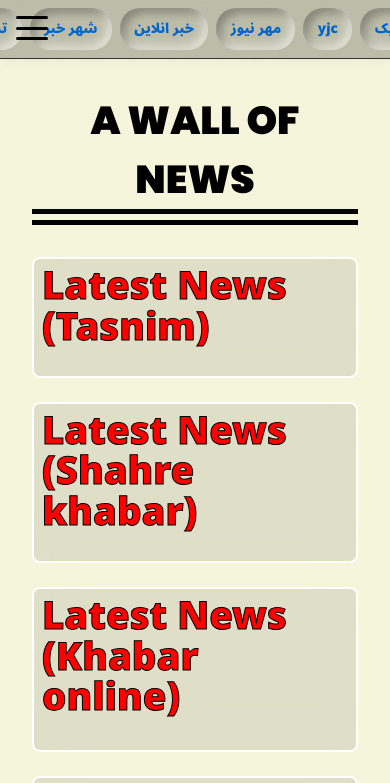
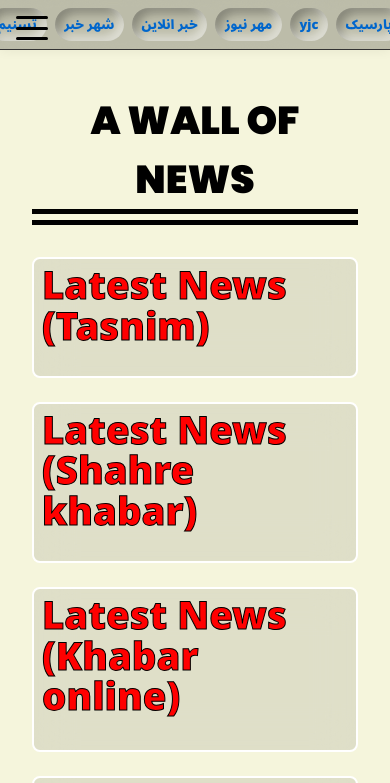
Before and after one commit to tsmsmt/awon.ir, a plain HTML site: page index.html in a window 390 px wide. Shown: the top 783 px of the page. Drawn offline with Linux system fonts and the light colour scheme; no server answers.

Commit message:
Update style.css

```diff
--- a/style.css
+++ b/style.css
@@ -327,8 +327,8 @@ article.active {
         z-index: 999;
         display: flex;
         justify-content: center;
-        overflow-x: auto;
-        white-space: nowrap;
+        /*overflow-x: auto;*/
+        white-space: wrap;
         align-items: center;
         background: #0000003b;
         backdrop-filter: url(#lg-dist) blur(3px);
@@ -343,13 +343,13 @@ article.active {
 
     .provider a {
         flex: 0 0 auto;
-        padding: 0.4rem 0.9rem;
+        padding: 0.2rem 0.6rem;
         border-radius: 20px;
         background: transparent;
         box-shadow: inset -5px -5px 10px 0px rgba(255, 255, 255, 0.5), inset 5px 5px 10px 0px rgba(0, 0, 0, 0.3);
         color: #0066cc;
         text-decoration: none;
-        font-size: 0.85rem;
+        font-size: 0.8rem;
         font-weight: 900;
         transition: background 0.5s, color 0.5s;
     }
```
